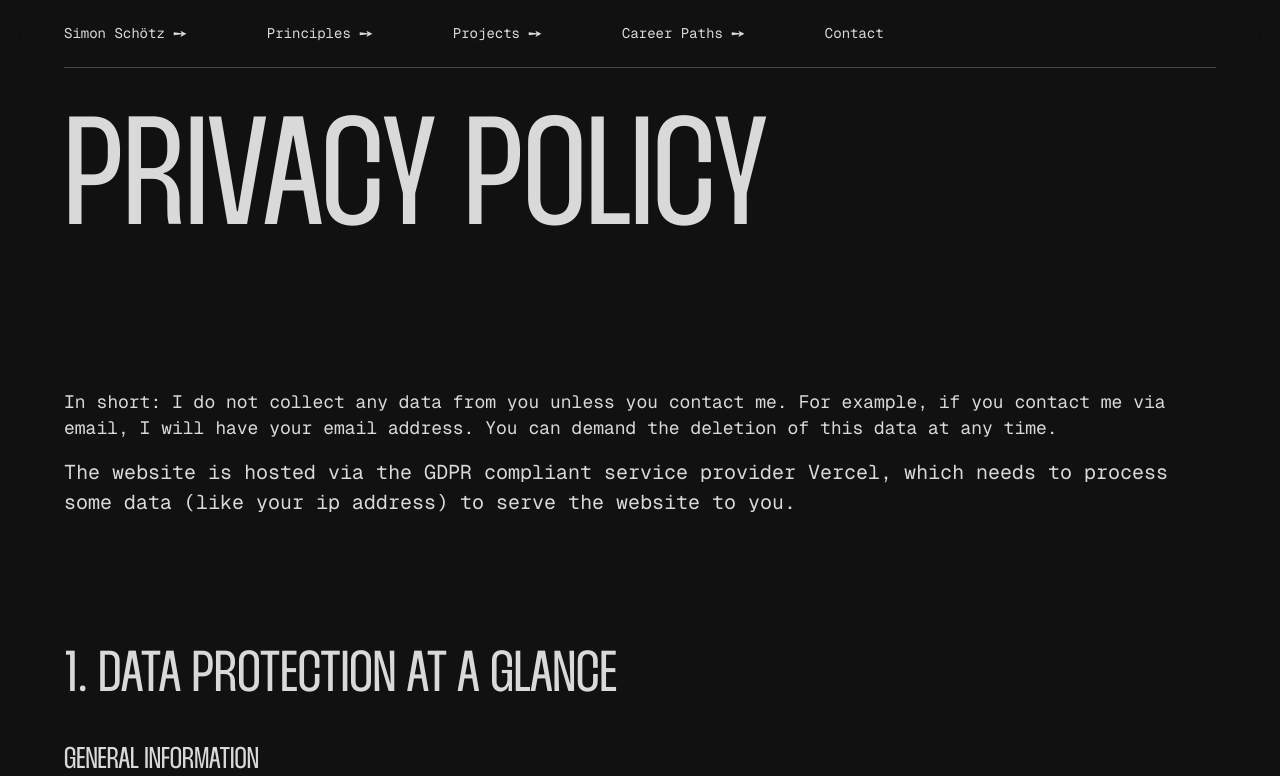
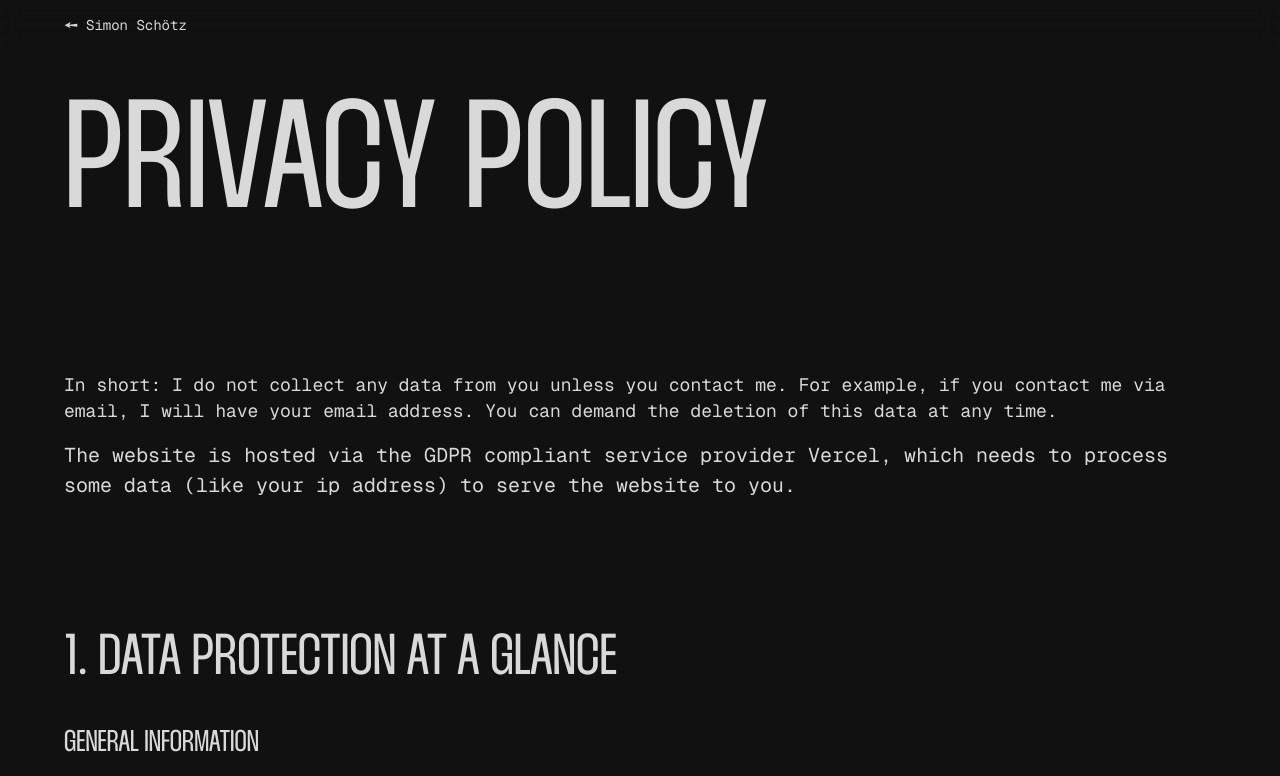
Before and after one commit to SimonSchoetz/simon-schoetz-website-2025, a Next.js app: page /privacy-policy in a window 1280 px wide. Shown: the top 776 px of the page. Built offline with nearby package versions, Linux system fonts and the light colour scheme.

Commit message:
refactor header and navigation logic for individual headers

```diff
--- /dev/null
+++ b/app/(main)/layout.tsx
@@ -0,0 +1,23 @@
+import type { Metadata } from 'next';
+import { Header } from '../_sections';
+import { Navigation } from '@/components';
+
+export const metadata: Metadata = {
+  title: 'Simon Schötz',
+  description: `Hi! I'm Simon, welcome to my website!`,
+};
+
+export default function RootLayout({
+  children,
+}: Readonly<{
+  children: React.ReactNode;
+}>) {
+  return (
+    <>
+      <Header>
+        <Navigation />
+      </Header>
+      {children}
+    </>
+  );
+}
--- a/app/page.tsx
+++ b/app/(main)/page.tsx
@@ -5,7 +5,7 @@ import {
   CareerPathsSection,
   ProjectsSection,
   ContactSection,
-} from './_sections';
+} from '../_sections';
 import { HeroCandy } from '@/components';
 
 const MainPage: NextPage = () => {
--- /dev/null
+++ b/app/(side)/layout.tsx
@@ -0,0 +1,22 @@
+import type { Metadata } from 'next';
+import { Header } from '../_sections';
+import { BackToHome } from '@/components';
+
+export const metadata: Metadata = {
+  title: 'Imprint',
+};
+
+export default function RootLayout({
+  children,
+}: Readonly<{
+  children: React.ReactNode;
+}>) {
+  return (
+    <>
+      <Header>
+        <BackToHome />
+      </Header>
+      {children}
+    </>
+  );
+}
--- a/app/_sections/Header.tsx
+++ b/app/_sections/Header.tsx
@@ -1,9 +1,16 @@
-import { Navigation } from '@/components';
+import { FCProps, HtmlProps } from '@/types';
 
-export const Header = () => {
+export const Header: FCProps<HtmlProps<'header'>> = ({
+  children,
+  ...props
+}) => {
   return (
-    <header className='w-full sticky top-0 z-50 mb-2 lg:mb-10'>
-      <Navigation />
+    <header
+      className='w-full sticky top-0 z-50 mb-2 lg:mb-10 px-4 backdrop-blur-md lg:px-8
+          xl:px-16'
+      {...props}
+    >
+      {children}
     </header>
   );
 };
--- a/app/layout.tsx
+++ b/app/layout.tsx
@@ -2,7 +2,7 @@ import type { Metadata } from 'next';
 import './globals.css';
 import { geistMono, geistSans, thunderFont } from '@/_fonts';
 
-import { Footer, Header } from './_sections';
+import { Footer } from './_sections';
 
 export const metadata: Metadata = {
   title: 'Simon Schötz',
@@ -19,7 +19,6 @@ export default function RootLayout({
       <body
         className={`${geistSans.variable} ${geistMono.variable} ${thunderFont.variable} antialiased container-center flex-col w-full content-width`}
       >
-        <Header />
         {children}
         <Footer />
       </body>
--- /dev/null
+++ b/components/BackToHome.tsx
@@ -0,0 +1,20 @@
+import { FCProps, HtmlProps } from '@/types';
+import { Icon } from './Icon';
+import Link from 'next/link';
+
+export const BackToHome: FCProps<HtmlProps<'a'>> = ({
+  href,
+  className,
+  ...props
+}) => {
+  return (
+    <Link
+      href={href ?? '/'}
+      className={`flex items-center gap-2 group my-4 text-xs ${className}`}
+      {...props}
+    >
+      <Icon iconName='navArrow' className='rotate-180' />
+      <span className='group-hover:underline'>Simon Schötz</span>
+    </Link>
+  );
+};
--- a/components/index.ts
+++ b/components/index.ts
@@ -1,3 +1,4 @@
+export * from './BackToHome';
 export * from './BurgerMenuButton';
 export * from './button/Button';
 export * from './Chip';
--- a/components/navigation/Navigation.tsx
+++ b/components/navigation/Navigation.tsx
@@ -76,13 +76,7 @@ export const Navigation: FCProps<HtmlProps<'nav'>> = ({
   };
 
   return (
-    <nav
-      aria-label='Primary'
-      className={`px-4 backdrop-blur-md ${className}
-          lg:px-8
-          xl:px-16`}
-      {...props}
-    >
+    <nav aria-label='Primary' className={`${className}`} {...props}>
       <DesktopNav
         navItems={navItems}
         activeId={activeId}
```
Also changed, not shown: app/(side)/imprint/page.tsx (renamed from app/imprint/page.tsx), app/(side)/privacy-policy/page.tsx (renamed from app/privacy-policy/page.tsx).
